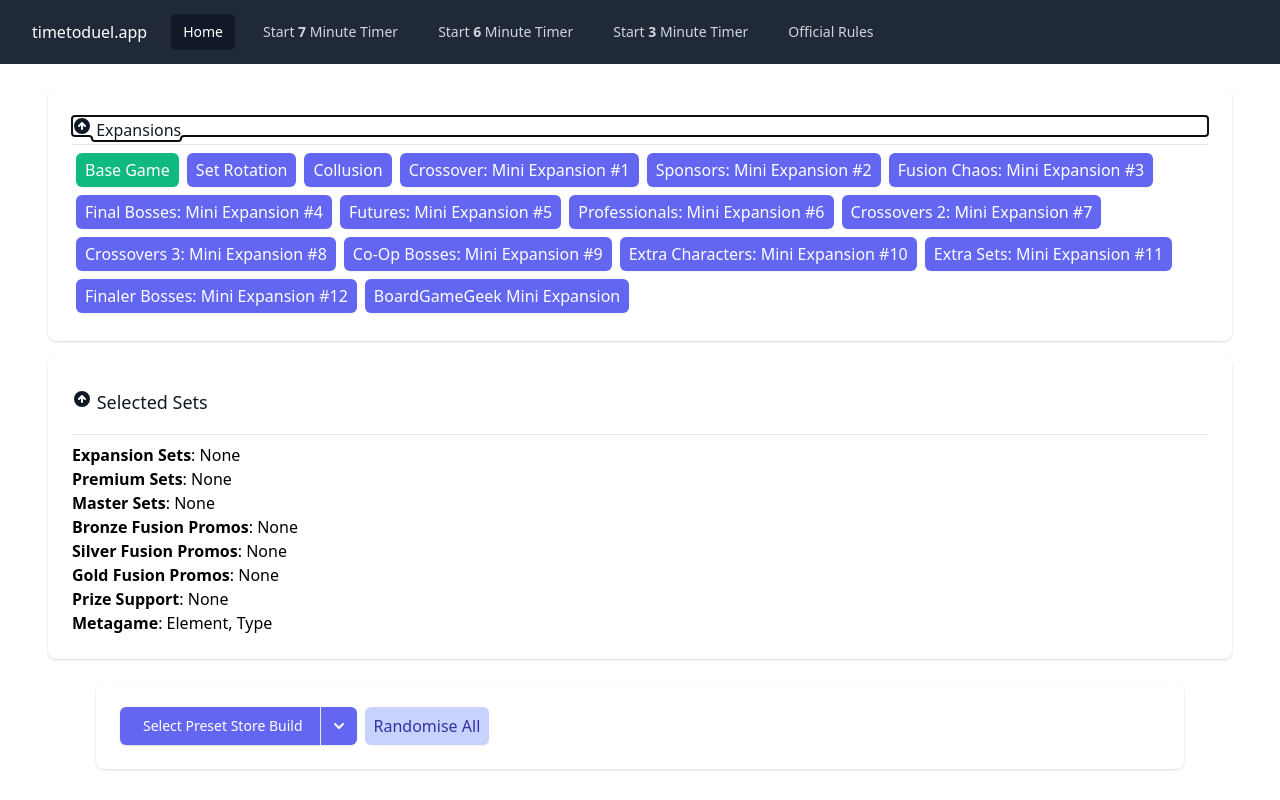
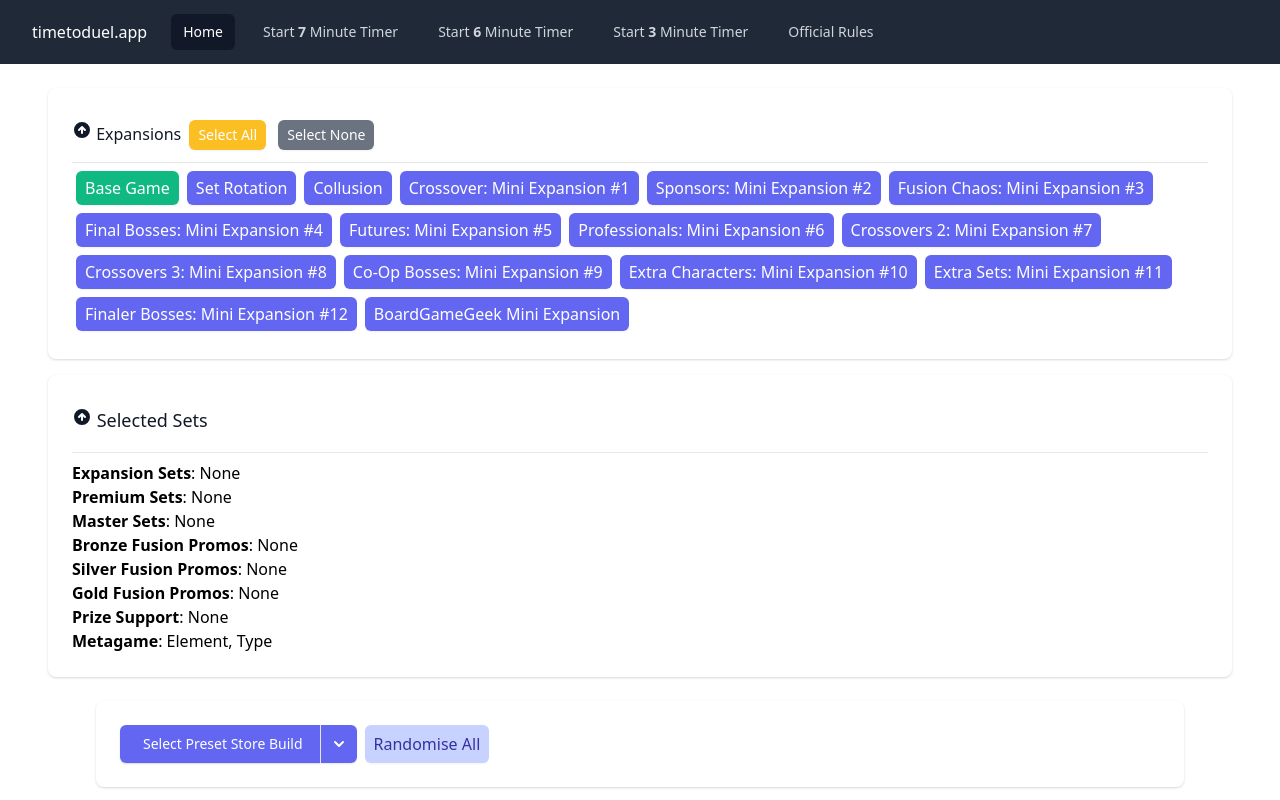
Before and after one commit to arranf/millennium-blades, a Svelte app: page / in a window 1280 px wide. Shown: the top 800 px of the page. Built offline with nearby package versions, Linux system fonts and the light colour scheme.

Commit message:
add: select all to expansions

```diff
--- a/src/components/ExpansionSelect.svelte
+++ b/src/components/ExpansionSelect.svelte
@@ -1,9 +1,9 @@
 <script lang="ts">
   import { createEventDispatcher } from "svelte";
-	import { scale } from 'svelte/transition';
+  import { scale } from "svelte/transition";
 
   import { ExpansionName } from "../types";
-  import {settings} from "../store";
+  import { settings } from "../store";
 
   let activeExpansions: ExpansionName[];
   let collapsed: boolean = false;
@@ -14,19 +14,23 @@
     dispatch("expansionchange", { expansion });
   }
 
+  function selectAllOrNoneExpansions(isAll: boolean) {
+    dispatch("selectallornone", { isAll });
+  }
+
   function toggleCollapse() {
     settings.update((settings) => {
       return {
         ...settings,
         collapsed: {
           ...settings.collapsed,
-          expansionSelect: !settings.collapsed.expansionSelect
-        }
-      }
+          expansionSelect: !settings.collapsed.expansionSelect,
+        },
+      };
     });
   }
 
-  settings.subscribe(settings => {
+  settings.subscribe((settings) => {
     activeExpansions = settings.activeExpansions;
     collapsed = settings.collapsed.expansionSelect;
   });
@@ -35,19 +39,53 @@
 <div class="bg-white overflow-hidden shadow rounded-lg">
   <div class="px-2 py-3 sm:p-6">
     <div class="my-1 pb-2 border-b border-gray-200">
-      <h3 class="text-md leading-3 font-medium text-gray-900">
+      <h3 class="text-md leading-3 font-medium text-gray-900 outline-none">
         <button on:click={() => toggleCollapse()}>
           {#if collapsed}
-            <svg xmlns="http://www.w3.org/2000/svg" class="h-5 w-5" viewBox="0 0 20 20" fill="currentColor">
-              <path fill-rule="evenodd" d="M10 18a8 8 0 100-16 8 8 0 000 16zm1-11a1 1 0 10-2 0v3.586L7.707 9.293a1 1 0 00-1.414 1.414l3 3a1 1 0 001.414 0l3-3a1 1 0 00-1.414-1.414L11 10.586V7z" clip-rule="evenodd" />
+            <svg
+              xmlns="http://www.w3.org/2000/svg"
+              class="h-5 w-5"
+              viewBox="0 0 20 20"
+              fill="currentColor"
+            >
+              <path
+                fill-rule="evenodd"
+                d="M10 18a8 8 0 100-16 8 8 0 000 16zm1-11a1 1 0 10-2 0v3.586L7.707 9.293a1 1 0 00-1.414 1.414l3 3a1 1 0 001.414 0l3-3a1 1 0 00-1.414-1.414L11 10.586V7z"
+                clip-rule="evenodd"
+              />
             </svg>
           {:else}
-            <svg xmlns="http://www.w3.org/2000/svg" class="h-5 w-5" viewBox="0 0 20 20" fill="currentColor">
-              <path fill-rule="evenodd" d="M10 18a8 8 0 100-16 8 8 0 000 16zm3.707-8.707l-3-3a1 1 0 00-1.414 0l-3 3a1 1 0 001.414 1.414L9 9.414V13a1 1 0 102 0V9.414l1.293 1.293a1 1 0 001.414-1.414z" clip-rule="evenodd" />
+            <svg
+              xmlns="http://www.w3.org/2000/svg"
+              class="h-5 w-5"
+              viewBox="0 0 20 20"
+              fill="currentColor"
+            >
+              <path
+                fill-rule="evenodd"
+                d="M10 18a8 8 0 100-16 8 8 0 000 16zm3.707-8.707l-3-3a1 1 0 00-1.414 0l-3 3a1 1 0 001.414 1.414L9 9.414V13a1 1 0 102 0V9.414l1.293 1.293a1 1 0 001.414-1.414z"
+                clip-rule="evenodd"
+              />
             </svg>
           {/if}
         </button>
         Expansions
+
+        {#if !collapsed}
+          <button
+            class="inline-flex items-center mx-1 my-1 px-2 py-1 border border-transparent text-sm font-small rounded-md shadow-sm text-white focus:outline-none focus:ring-2 focus:ring-offset-2 bg-yellow-400 hover:bg-yellow-600 focus:ring-yellow-600"
+            on:click={() => selectAllOrNoneExpansions(true)}
+          >
+            Select All
+          </button>
+
+          <button
+            class="inline-flex items-center mx-1 my-1 px-2 py-1 border border-transparent text-sm font-small rounded-md shadow-sm text-white focus:outline-none focus:ring-2 focus:ring-offset-2 bg-gray-500 hover:bg-slate-600 focus:ring-slate-600"
+            on:click={() => selectAllOrNoneExpansions(false)}
+          >
+            Select None
+          </button>
+        {/if}
       </h3>
     </div>
     {#if !collapsed}
@@ -58,7 +96,7 @@
             type="button"
             disabled={expansion == ExpansionName.BASE_GAME}
             class="inline-flex items-center mx-1 my-1 px-2 py-1 border border-transparent text-base font-small rounded-md shadow-sm text-white focus:outline-none focus:ring-2 focus:ring-offset-2 {activeExpansions.includes(
-            expansion
+              expansion,
             )
               ? 'bg-green-500 hover:bg-green-600 focus:ring-green-600 '
               : 'bg-indigo-500 hover:bg-indigo-600 focus:ring-indigo-600 '}
--- a/src/routes/Home.svelte
+++ b/src/routes/Home.svelte
@@ -4,12 +4,10 @@
   import { expansions, ExpansionName } from "../data";
   import type { Expansion, Sets, SelectedSets } from "../types";
 
-
   import ExpansionSelect from "../components/ExpansionSelect.svelte";
   import SetSelect from "../components/SetSelect.svelte";
   import SetView from "../components/SelectedSetView.svelte";
   import Controls from "../components/Controls.svelte";
-
 
   import { SELECT_COUNTS } from "../constants";
   import { settings } from "../store";
@@ -21,7 +19,7 @@
 
   function filter(activeExpansions: ExpansionName[]) {
     return expansions.filter((e: Expansion) =>
-      activeExpansions.length === 0 ? true : activeExpansions.includes(e.name)
+      activeExpansions.length === 0 ? true : activeExpansions.includes(e.name),
     );
   }
 
@@ -39,7 +37,11 @@
     };
   }
 
-  function handleExpansionChange({ detail } : {detail: {expansion: ExpansionName}}) {
+  function handleExpansionChange({
+    detail,
+  }: {
+    detail: { expansion: ExpansionName };
+  }) {
     settings.update((settings) => {
       const indexOf = settings.activeExpansions.indexOf(detail.expansion);
       const activeExpansions = settings.activeExpansions;
@@ -48,6 +50,22 @@
         activeExpansions.splice(indexOf, 1);
       } else {
         activeExpansions.push(detail.expansion);
+      }
+      return {
+        ...settings,
+        activeExpansions,
+      };
+    });
+    possibleSets = getPossibleSets();
+  }
+
+  function handleExpansionsSet({ detail }: { detail: { isAll: boolean } }) {
+    settings.update((settings) => {
+      let activeExpansions: ExpansionName[] = [];
+      if (detail.isAll) {
+        activeExpansions = Object.values(ExpansionName).map((e) => e);
+      } else {
+        activeExpansions = [];
       }
       return {
         ...settings,
@@ -70,7 +88,10 @@
 <div>
   {#if activeExpansions && filteredExpansions && possibleSets}
     <div class="mx-4 py-6 sm:px-6 lg:px-8">
-      <ExpansionSelect on:expansionchange={handleExpansionChange} />
+      <ExpansionSelect
+        on:selectallornone={handleExpansionsSet}
+        on:expansionchange={handleExpansionChange}
+      />
 
       <SetView {selectedSets} />
 
```
Also changed, not shown: package.json (+3 -4 lines), 1 other file (tests, documents, lock files or other folders). Lines whose indentation alone changed are shown as unchanged.
